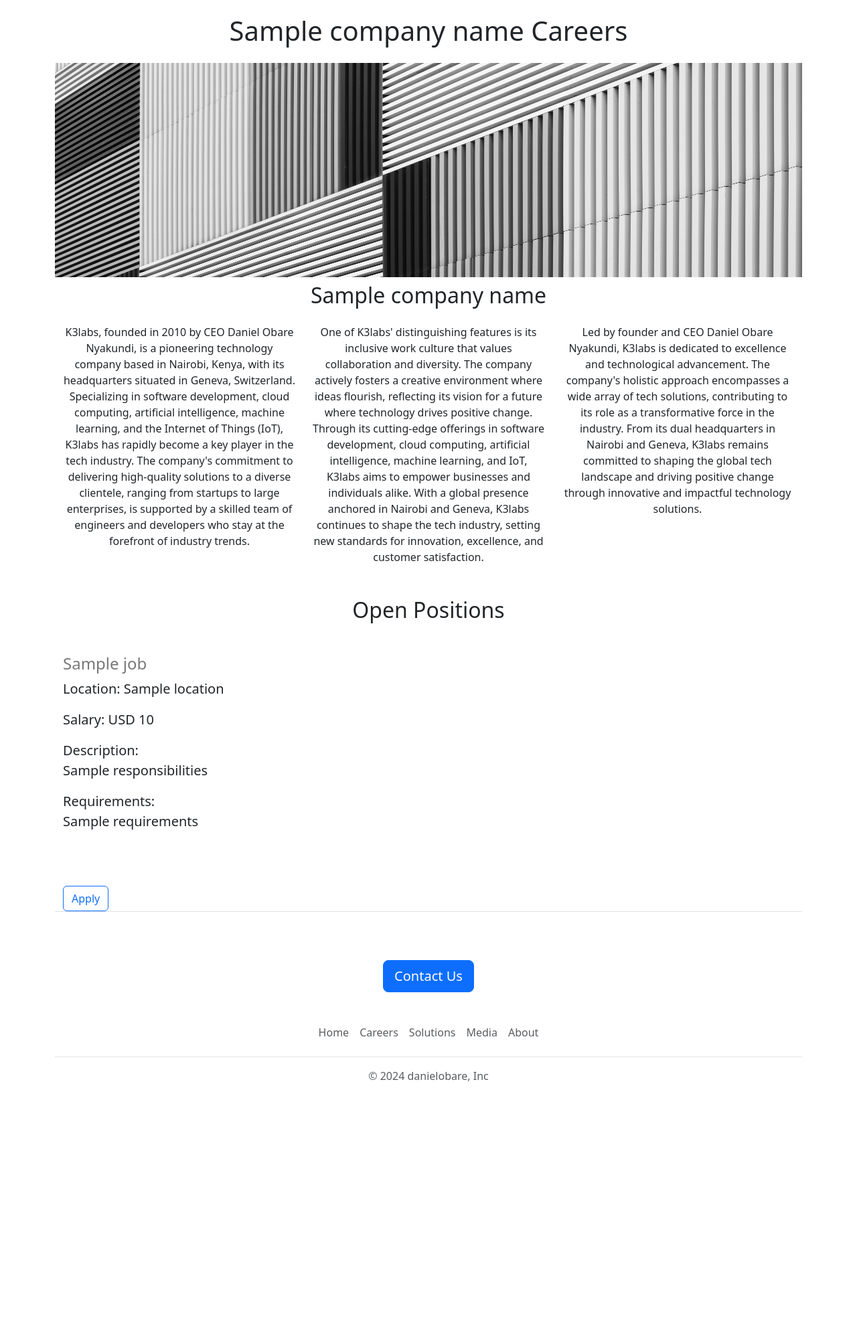
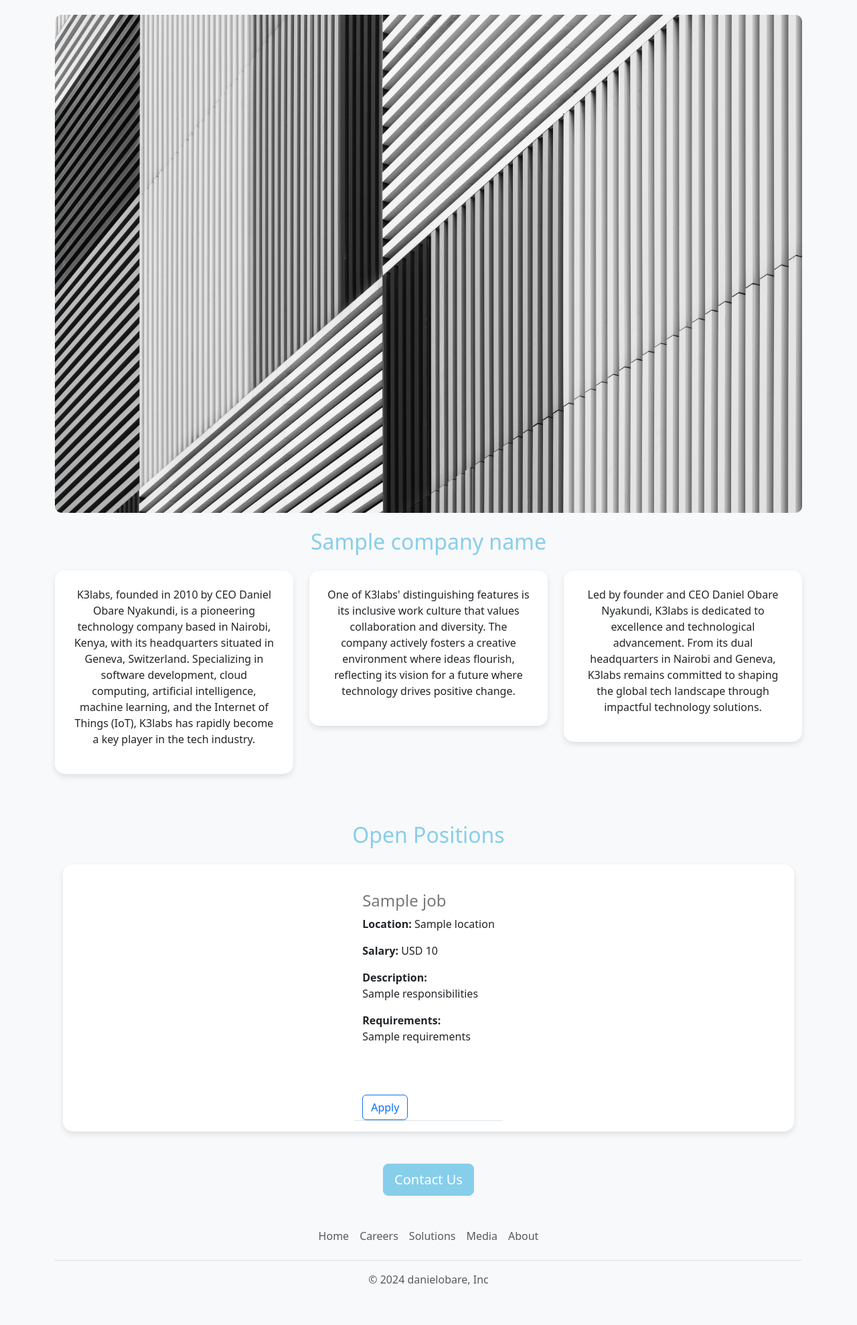
Before and after one commit to danielobare/daniel-obare-careers-website, a Flask app: template templates/home.html in a window 1280 px wide. Shown: the part 98-2077 px from the top of the page at 67% size. Before the commit the page ends 1713 px from the top, so only its background shows below. Run offline with Flask 3, Linux system fonts and the light colour scheme; the template is opened without the code that fills it: most values are stand-ins (such as "Sample title", 1, 10 or a date in 2020).

Commit message:
styling homepage

```diff
--- a/templates/home.html
+++ b/templates/home.html
@@ -3,59 +3,97 @@
 <head>
   <meta charset="utf-8">
   <meta name="viewport" content="width=device-width, initial-scale=1">
-  <br>
-  <br>
-  <br>
-  <br>
   <title>{{company_name}} Careers Website</title>
   <link href="https://cdn.jsdelivr.net/npm/bootstrap@5.3.2/dist/css/bootstrap.min.css" rel="stylesheet" integrity="sha384-T3c6CoIi6uLrA9TneNEoa7RxnatzjcDSCmG1MXxSR1GAsXEV/Dwwykc2MPK8M2HN" crossorigin="anonymous">
-    <title>{{company_name}} Careers Website</title>
-    <!-- You can add additional meta tags, links to stylesheets, or scripts here -->
   <style>
-    #banner{
-      width: 100%
+    body {
+      background-color: #f8f9fa; /* Light grey background for contrast */
     }
-    .container {
-      overflow-x: auto;
+
+    #banner {
+      width: 100%;
+      border-radius: 10px;
+    }
+
+    .card {
+      border: none;
+      border-radius: 15px;
+      box-shadow: 0 4px 8px rgba(0, 0, 0, 0.1);
+    }
+
+    .card-header {
+      background-color: #87ceeb; /* Sky blue accent */
+      color: white;
+      border-top-left-radius: 15px;
+      border-top-right-radius: 15px;
+      font-size: 1.25rem;
+      font-weight: bold;
+    }
+
+    .btn-primary {
+      background-color: #87ceeb;
+      border-color: #87ceeb;
+    }
+
+    .btn-primary:hover {
+      background-color: #00bfff;
+      border-color: #00bfff;
+    }
+
+    .text-highlight {
+      color: #87ceeb;
     }
   </style>
 </head>
 <body>
   {% include 'nav.html' %}
-  <div class="container">
-    <h1 class="text-center mt-4 mb-4">{{company_name}} Careers</h1>
-    <img src='/static/banner.jpg'class="fluid" id="banner" height=320px><br>
 
-    <h2 class="text-center mt-2 mb-4">{{company_name}}</h2>
+  <div class="container mt-5">
+    <h1 class="text-center text-highlight mb-4">{{company_name}} Careers</h1>
 
-    <div class="container text-center">
-      <div class="row">
-        <div class="col-sm mb-5">
-          K3labs, founded in 2010 by CEO Daniel Obare Nyakundi, is a pioneering technology company based in Nairobi, Kenya, with its headquarters situated in Geneva, Switzerland. Specializing in software development, cloud computing, artificial intelligence, machine learning, and the Internet of Things (IoT), K3labs has rapidly become a key player in the tech industry. The company's commitment to delivering high-quality solutions to a diverse clientele, ranging from startups to large enterprises, is supported by a skilled team of engineers and developers who stay at the forefront of industry trends.
+    <img src="/static/banner.jpg" class="img-fluid mb-4" id="banner" alt="Banner Image">
+
+    <h2 class="text-center text-highlight mb-4">{{company_name}}</h2>
+
+    <div class="row text-center mb-5">
+      <div class="col-sm">
+        <div class="card p-4 mb-4">
+          <p>
+            K3labs, founded in 2010 by CEO Daniel Obare Nyakundi, is a pioneering technology company based in Nairobi, Kenya, with its headquarters situated in Geneva, Switzerland. Specializing in software development, cloud computing, artificial intelligence, machine learning, and the Internet of Things (IoT), K3labs has rapidly become a key player in the tech industry.
+          </p>
         </div>
-        <div class="col-sm mb-5">
-          One of K3labs' distinguishing features is its inclusive work culture that values collaboration and diversity. The company actively fosters a creative environment where ideas flourish, reflecting its vision for a future where technology drives positive change. Through its cutting-edge offerings in software development, cloud computing, artificial intelligence, machine learning, and IoT, K3labs aims to empower businesses and individuals alike. With a global presence anchored in Nairobi and Geneva, K3labs continues to shape the tech industry, setting new standards for innovation, excellence, and customer satisfaction.
+      </div>
+      <div class="col-sm">
+        <div class="card p-4 mb-4">
+          <p>
+            One of K3labs' distinguishing features is its inclusive work culture that values collaboration and diversity. The company actively fosters a creative environment where ideas flourish, reflecting its vision for a future where technology drives positive change.
+          </p>
         </div>
-        <div class="col-sm mb-5">
-          Led by founder and CEO Daniel Obare Nyakundi, K3labs is dedicated to excellence and technological advancement. The company's holistic approach encompasses a wide array of tech solutions, contributing to its role as a transformative force in the industry. From its dual headquarters in Nairobi and Geneva, K3labs remains committed to shaping the global tech landscape and driving positive change through innovative and impactful technology solutions.
+      </div>
+      <div class="col-sm">
+        <div class="card p-4 mb-4">
+          <p>
+            Led by founder and CEO Daniel Obare Nyakundi, K3labs is dedicated to excellence and technological advancement. From its dual headquarters in Nairobi and Geneva, K3labs remains committed to shaping the global tech landscape through impactful technology solutions.
+          </p>
         </div>
       </div>
     </div>
 
-    <h2 class="text-center">Open Positions</h2>
-    <p></p>
-    <div class="lead">
+    <h2 class="text-center text-highlight mb-4">Open Positions</h2>
+
+    <div class="container mb-5">
       {% for job in jobs %}
-        {% include 'jobitem.html' %}
+        <div class="card p-3 mb-4">
+          {% include 'jobitem.html' %}
+        </div>
       {% endfor %}
     </div>
-    <br>
-    <br>
-    <br>
-    <div style="text-align: center;">
-        <button class="btn btn-primary btn-lg">Contact Us</button>
+
+    <div class="text-center">
+      <button class="btn btn-primary btn-lg">Contact Us</button>
     </div>
   </div>
+
   {% include 'footer.html' %}
   <script src="https://cdn.jsdelivr.net/npm/bootstrap@5.3.2/dist/js/bootstrap.bundle.min.js" integrity="sha384-C6RzsynM9kWDrMNeT87bh95OGNyZPhcTNXj1NW7RuBCsyN/o0jlpcV8Qyq46cDfL" crossorigin="anonymous"></script>
 </body>
```
